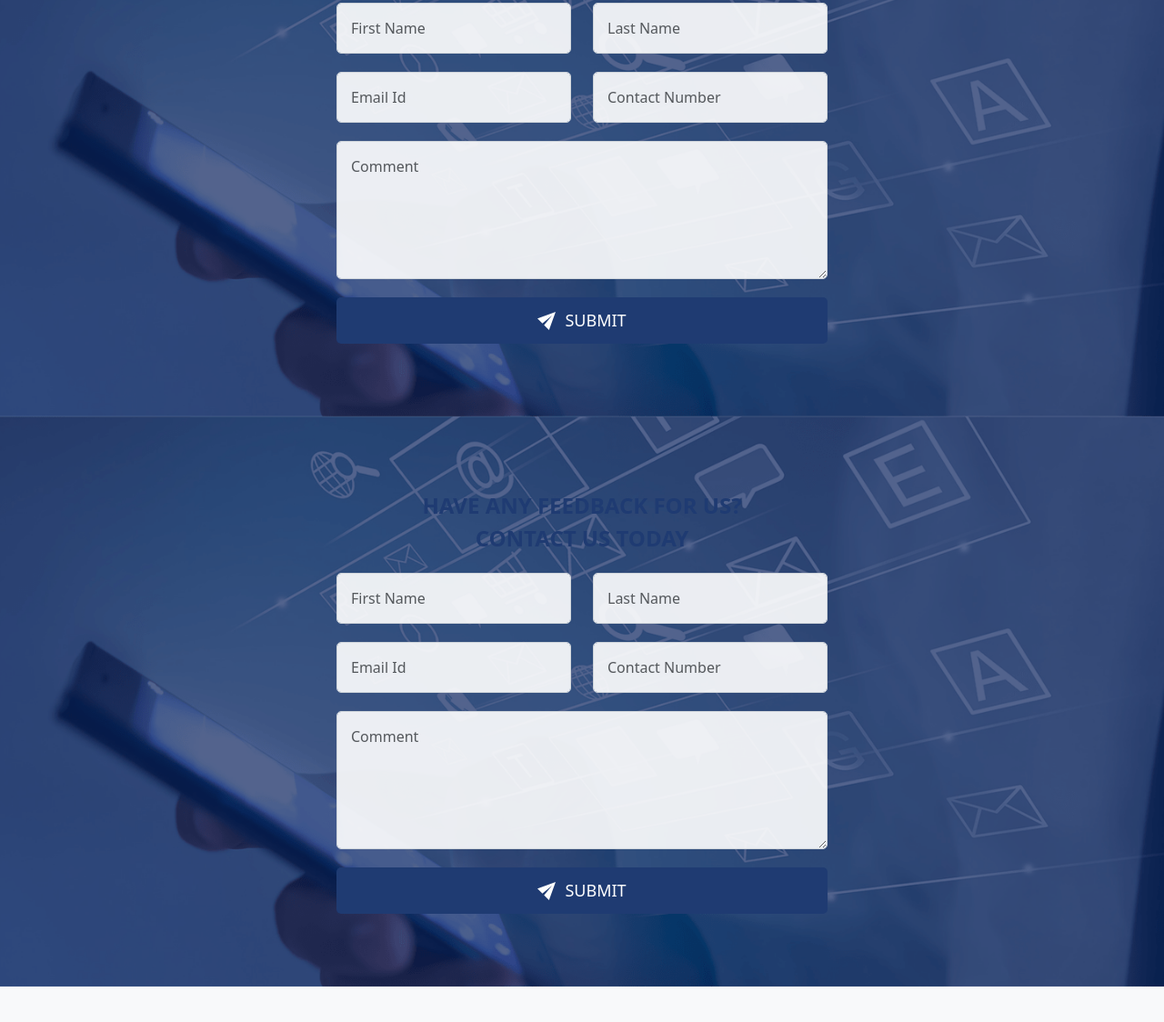
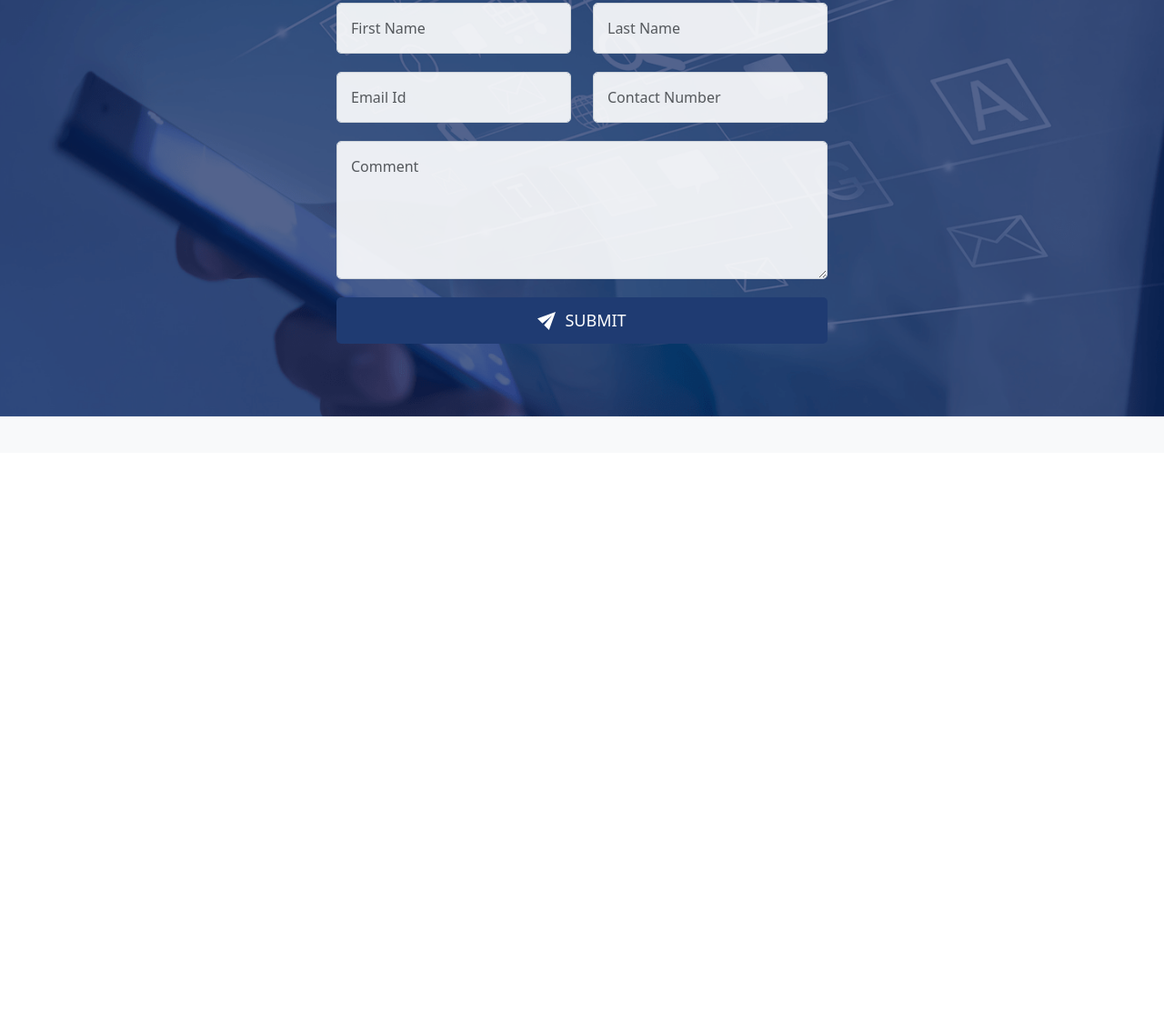
Before and after one commit to akshat4815/architect, a plain HTML site: page index.html in a window 1280 px wide. Shown: the part 1105-2229 px from the top of the page at 91% size. After the commit the page ends 1603 px from the top, so only its background shows below. Drawn offline with nearby package versions, Linux system fonts and the light colour scheme.

Commit message:
Add files via upload

```diff
--- a/index.html
+++ b/index.html
@@ -292,33 +292,6 @@
     </div>
 
     <!-- Custom Styles for Contact Form -->
-    <div class="contact-section">
-        <form class="contact-form">
-            <h2 class="form-heading">HAVE ANY FEEDBACK FOR US?<br>CONTACT US TODAY</h2>
-            <div class="row">
-                <div class="col-md-6">
-                    <input type="text" class="form-control contact-input" placeholder="First Name" required>
-                </div>
-                <div class="col-md-6">
-                    <input type="text" class="form-control contact-input" placeholder="Last Name" required>
-                </div>
-            </div>
-            <div class="row">
-                <div class="col-md-6">
-                    <input type="email" class="form-control contact-input" placeholder="Email Id" required>
-                </div>
-                <div class="col-md-6">
-                    <input type="text" class="form-control contact-input" placeholder="Contact Number" required>
-                </div>
-            </div>
-            <textarea class="form-control contact-input" rows="5" placeholder="Comment" required></textarea>
-            <button type="submit" class="submit-btn">
-                <img src="./img/layer_40.png" alt="Submit Icon"> SUBMIT
-            </button>
-        </form>
-    </div>
-
-    <!-- Custom Styles for Contact Form -->
     <style>
         .contact-section {
             background-image: url('./img/layer_37.png');
@@ -339,7 +312,7 @@
         }
 
         .form-heading {
-            color: white;
+            color: white; /* Set heading text color to white */
             text-align: center;
             margin-bottom: 30px;
             font-size: 24px;
```
